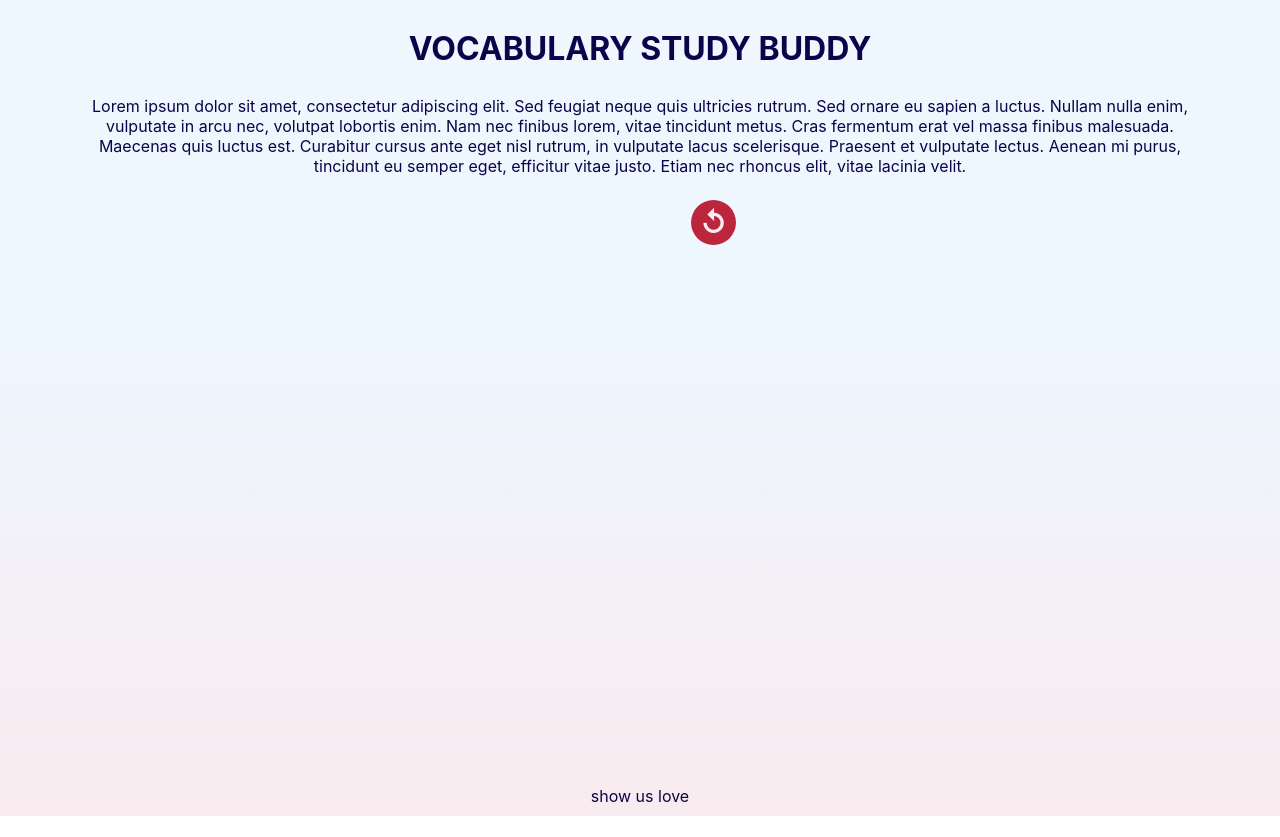
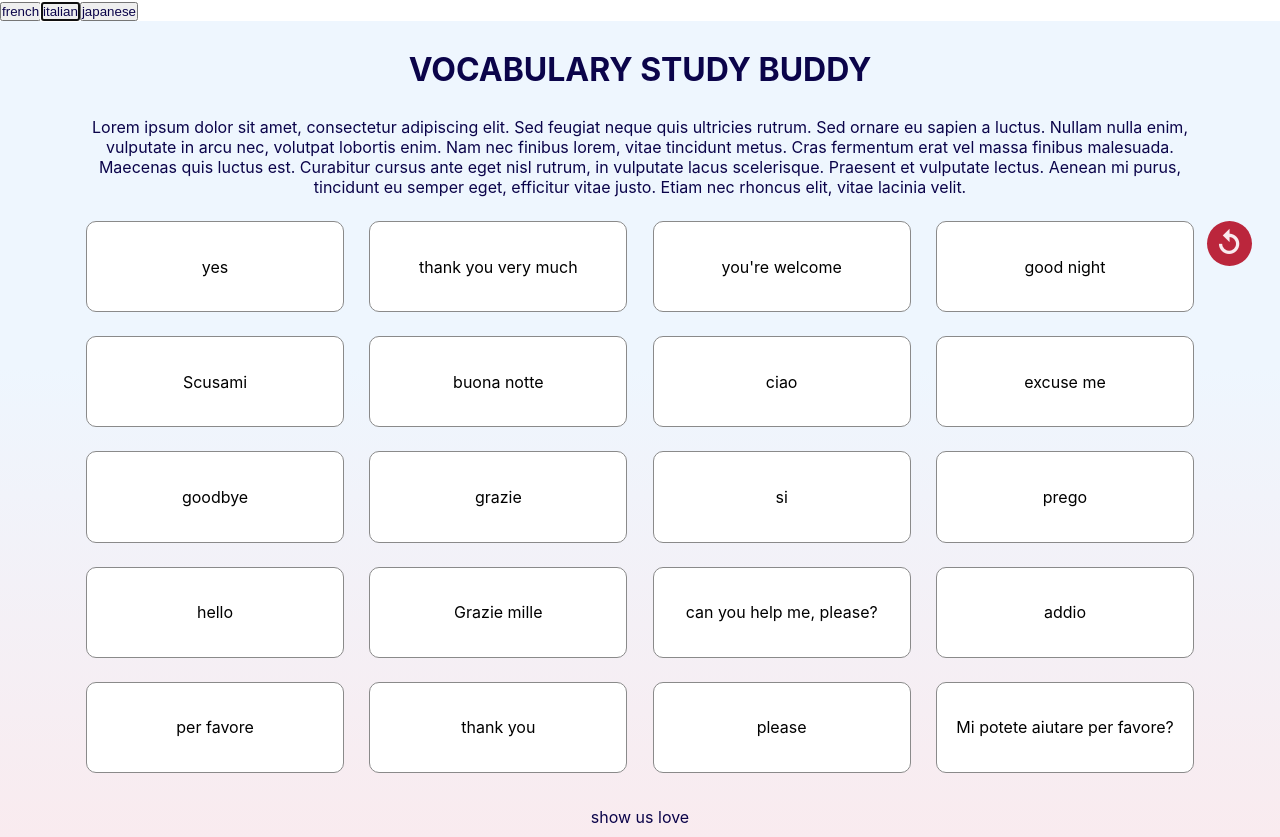
Before and after one commit to chingu-voyages/Vocab-Study-Buddy, a React (Create React App) app: page / in a window 1280 px wide. Before the commit the page ends 816 px from the top, so only its background shows below. Built offline with nearby package versions, Linux system fonts and the light colour scheme.

Commit message:
render multiple dataset buttons; feeds into vocabGamePlay

```diff
--- a/src/App.js
+++ b/src/App.js
@@ -1,11 +1,46 @@
 import React, { Component } from 'react';
 import VocabGamePlay from "./VocabGamePlay";
 import { GameDataset } from "./VocabGameData.js";
+
+console.log(GameDataset)
 class App extends Component {
+  constructor(props) {
+    super(props);
+    this.state = {
+      currentDataset: GameDataset.italian,
+      currentDatasetName: 'italian',
+    }
+  }
+  renderVocabButtons = () => {
+    let buttons = [];
+    for (var key in GameDataset) {
+      buttons.push(
+        <button
+          type='button'
+          name={key}
+          key={key}
+          className='dataset-btn'
+          autoFocus={this.state.currentDatasetName === key} // currently selected
+          onClick={(e) => this.changeGameDataset(e)}
+        >
+        {key}
+        </button>
+      )
+    }
+    return buttons;
+  }
+  changeGameDataset = (e) => {
+    e.preventDefault();
+    let { name } = e.currentTarget;
+    this.setState({ currentDataset: GameDataset[name], currentDatasetName: name });
+  }
+
   render() {
+    let { currentDataset } = this.state;
     return (
       <div className="App">
-        <VocabGamePlay dataset={GameDataset} />
+        { this.renderVocabButtons() }
+        <VocabGamePlay dataset={currentDataset} />
       </div>
     );
   }
--- a/src/VocabGamePlay.jsx
+++ b/src/VocabGamePlay.jsx
@@ -14,6 +14,12 @@ class VocabGamePlay extends Component {
 
   componentWillMount() {
     this.setState({ shuffledDataSet: this.shuffleGameCards(this.props.dataset) })
+  }
+
+  componentDidUpdate(prevProps) {
+    if (prevProps.dataset !== this.props.dataset) {
+      this.setState({ shuffledDataSet: this.shuffleGameCards(this.props.dataset) })
+    }
   }
 
   handleStateToggle = (wordObject, state) => {
@@ -113,7 +119,6 @@ class VocabGamePlay extends Component {
 
   render() {
     let { shuffledDataSet } = this.state;
-    console.log(shuffledDataSet)
     return (
       <div className="vocabGamePlay--container">
         <div id="header">VOCABULARY STUDY BUDDY</div>
```
